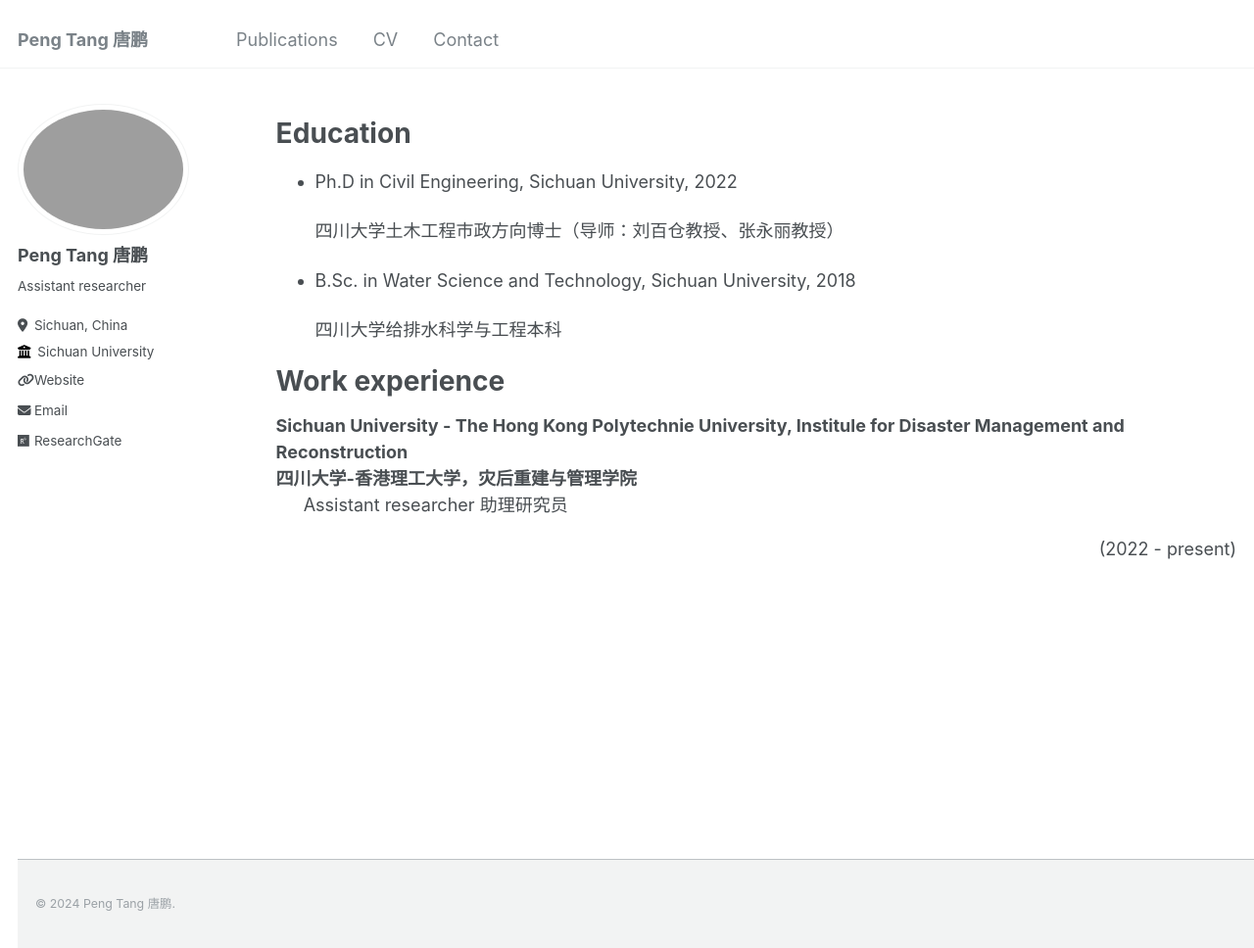
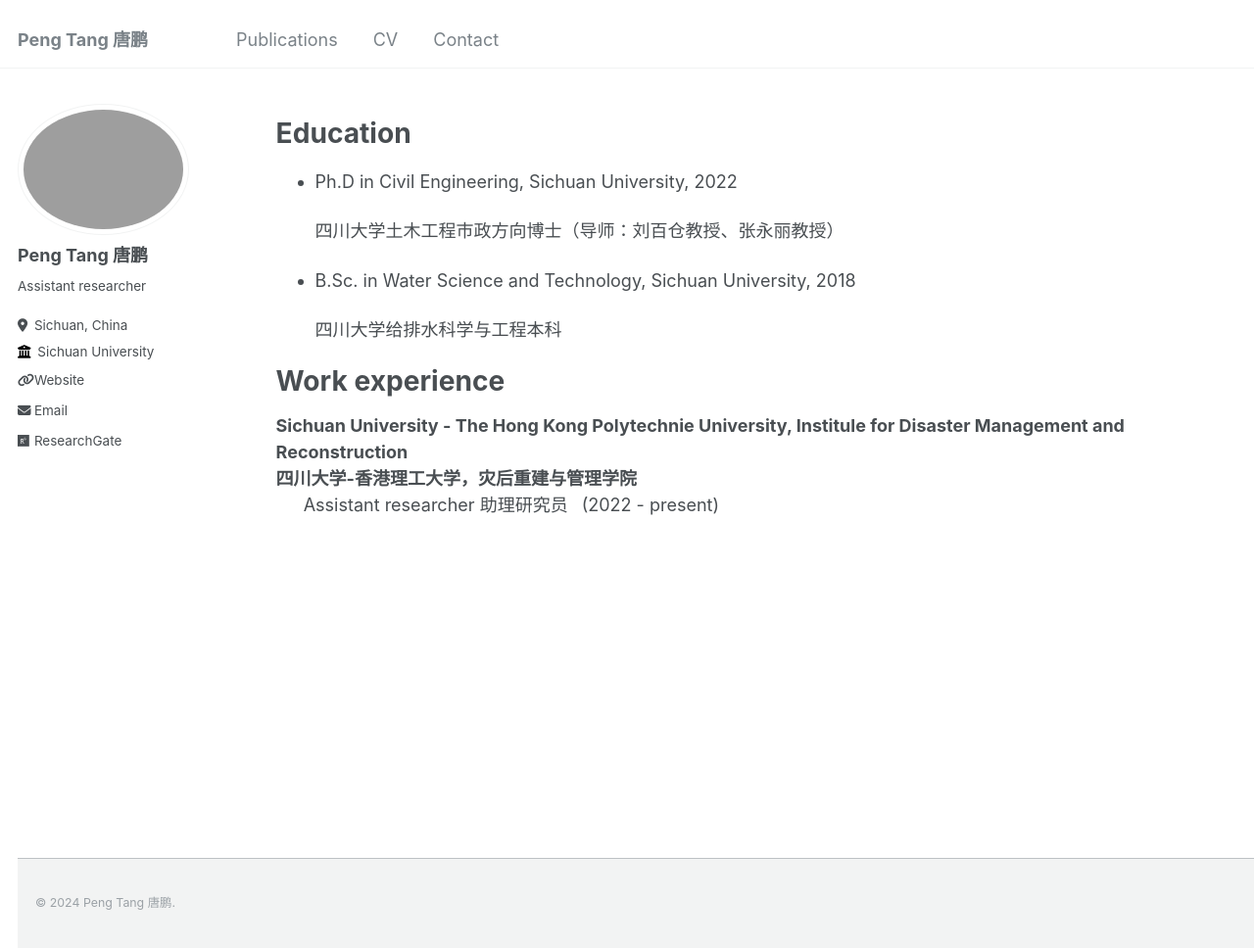
Before and after one commit to Peng-Tang-Env/Peng-Tang-Env.github.io, a Jekyll site: the page built from _pages/cv.md, in a window 1280 px wide and 968 px high. Shown: the whole window at 98% size. Built offline with Jekyll 4.4.1, drawn with Linux system fonts in a browser that asks for light colours.

Commit message:
Update cv.md

```diff
--- a/_pages/cv.md
+++ b/_pages/cv.md
@@ -20,4 +20,4 @@ redirect_from:
 
 # Work experience
 
-<div><b>Sichuan University - The Hong Kong Polytechnie University, Institule for Disaster Management and Reconstruction<br/>四川大学-香港理工大学，灾后重建与管理学院</b><br/>&ensp; &ensp; Assistant researcher 助理研究员 <p style="text-align:right;">(2022 - present)</p><br/><div/>
+<div><b>Sichuan University - The Hong Kong Polytechnie University, Institule for Disaster Management and Reconstruction<br/>四川大学-香港理工大学，灾后重建与管理学院</b><br/>&ensp; &ensp; Assistant researcher 助理研究员&ensp; (2022 - present)<div/>
```
